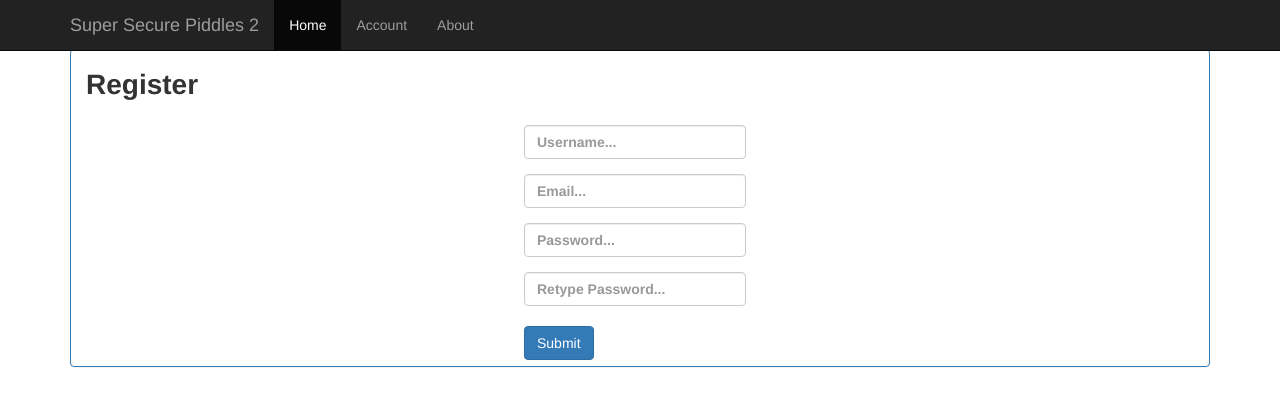
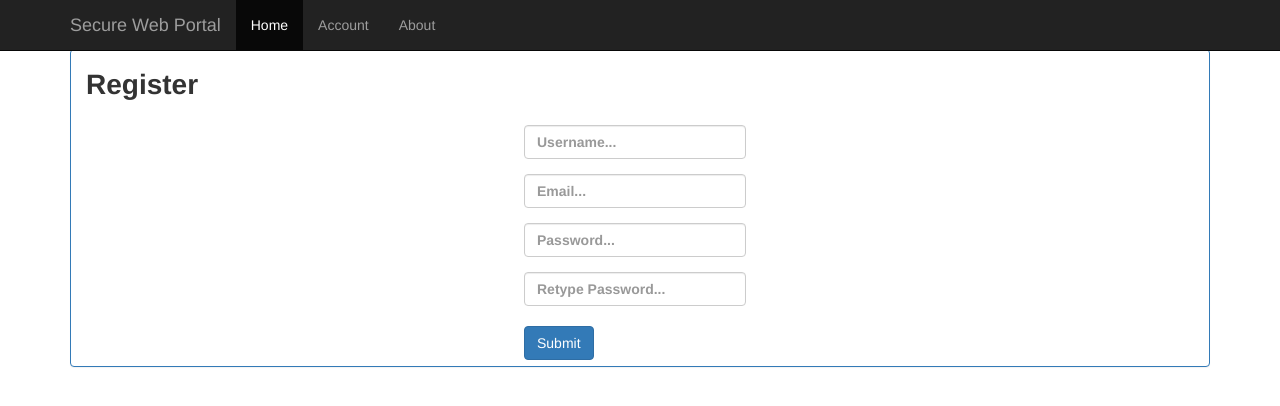
Before and after one commit to SiggyD/piddlebox, a PHP site: page /newuser.php in a window 1280 px wide. Shown: the top 406 px of the page. Run offline with PHP 8.4, Linux system fonts and the light colour scheme; some libraries are stand-ins or nearby versions.

Commit message:
Proper merged fixes.

```diff
--- a/newuser.php
+++ b/newuser.php
@@ -6,42 +6,25 @@
 	Assignment 2
 	March 3 2016
 -->
-
 <!DOCTYPE html>
 <html lang="en">
 	<head>
 		<meta charset="utf-8">
 		<meta http-equiv="X-UA-Compatible" content="IE=edge">
 		<meta name="viewport" content="width=device-width, initial-scale=1">
-    <!-- The above 3 meta tags *must* come first in the head; any other head content must come *after* these tags -->
 		<meta name="description" content="">
 		<meta name="author" content="">
 		<link rel="icon" href="../../favicon.ico">
-
-    <title>Welcome to Piddle Box</title>
-
-    <!-- Bootstrap core CSS -->
+		<title>Piddlebox</title>
 		<link href="../../dist/css/bootstrap.min.css" rel="stylesheet">
-
-    <!-- IE10 viewport hack for Surface/desktop Windows 8 bug -->
 		<link href="../../assets/css/ie10-viewport-bug-workaround.css" rel="stylesheet">
-
-    <!-- Custom styles for this template -->
 		<link href="starter-template.css" rel="stylesheet">
 		<link rel="stylesheet" href="https://maxcdn.bootstrapcdn.com/bootstrap/3.3.6/css/bootstrap.min.css" integrity="sha384-1q8mTJOASx8j1Au+a5WDVnPi2lkFfwwEAa8hDDdjZlpLegxhjVME1fgjWPGmkzs7" crossorigin="anonymous">
-    <!-- Just for debugging purposes. Don't actually copy these 2 lines! -->
-    <!--[if lt IE 9]><script src="../../assets/js/ie8-responsive-file-warning.js"></script><![endif]-->
+
 		<script src="../../assets/js/ie-emulation-modes-warning.js"></script>
-
-    <!-- HTML5 shim and Respond.js for IE8 support of HTML5 elements and media queries -->
-    <!--[if lt IE 9]>
-      <script src="https://oss.maxcdn.com/html5shiv/3.7.2/html5shiv.min.js"></script>
-      <script src="https://oss.maxcdn.com/respond/1.4.2/respond.min.js"></script>
-    <![endif]-->
 	</head>
 
 	<body>
-
 		<nav class="navbar navbar-inverse navbar-fixed-top">
 			<div class="container">
 				<div class="navbar-header">
@@ -51,7 +34,7 @@
 						<span class="icon-bar"></span>
 						<span class="icon-bar"></span>
 					</button>
-          <a class="navbar-brand" href="index.html">Super Secure Piddles 2</a>
+					<a class="navbar-brand" href="index.html">Secure Web Portal</a>
 				</div>
 				<div id="navbar" class="collapse navbar-collapse">
 					<ul class="nav navbar-nav">
@@ -67,7 +50,7 @@
 
 			<div class="starter-template">
 
-        <p class="lead">Registering a New User</p>
+				<p class="lead">Register</p>
 			</div>
 			<div align="center" class="panel panel-primary">
 				<div align="left" class="panel-body"><strong style="font-size:2em;">Register<strong></div>
@@ -86,8 +69,6 @@
 							<div class="form-group">
 								<input type="password" name="passwordConf" placeholder="Retype Password..." class="form-control" id="passwordConf">
 							</div>
-
-
 							<button type="submit" class="btn btn-primary">Submit</button>
 						</form></td>
 						<td>
@@ -155,9 +136,6 @@ if ($_SERVER['REQUEST_METHOD'] == 'POST') //small check to ensure request was po
 									$string = urlencode($string);
 									return $string;
 								}
-
-
-
 							?>
 						</td></tr></table></div>
 				</body>
```
Lines whose indentation alone changed are shown as unchanged.
